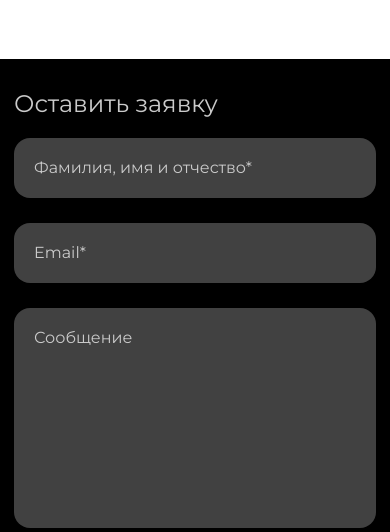
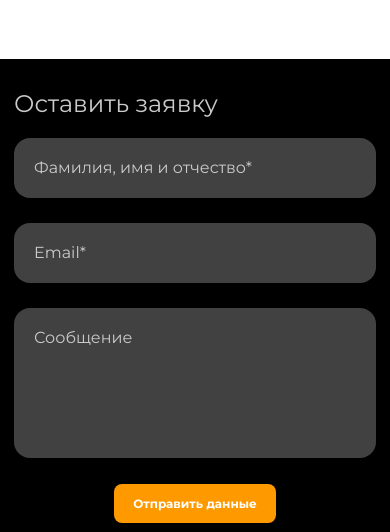
Before and after one commit to YuriySenchkovskiy/euclid-design, a website: page euclid-design/index.html in a window 390 px wide. Shown: the part 3602-4134 px from the top of the page. Drawn offline with Linux system fonts and the light colour scheme.

Commit message:
Fix textarea form

```diff
--- a/euclid-design/CSS/media.css
+++ b/euclid-design/CSS/media.css
@@ -653,7 +653,7 @@
     }
 
     .footer__form {
-        margin-bottom: 15px;
+        margin-bottom: 22px;
     }
 
     .footer__input {
@@ -663,6 +663,10 @@
         font-style: normal;
         font-weight: 400;
         line-height: 32px; /* 228.571% */
+    }
+
+    .footer__message {
+        max-height: 150px;
     }
 
     .footer__buttons {
```
